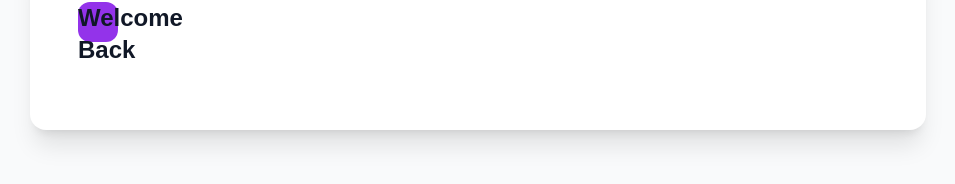
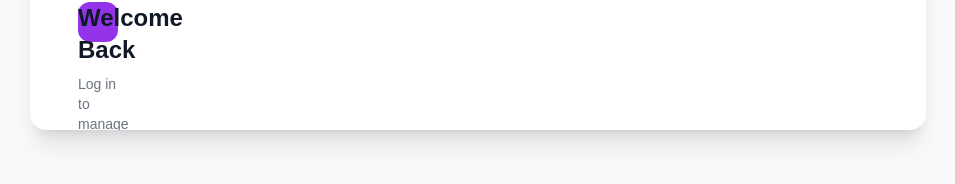
Before and after one commit to Abusadiq006/bridge-pay-dashboard, a React (Vite) app: page /login in a window 1280 px wide. Shown: the part 358-542 px from the top of the page, without its empty margins (162-1117 px from the left). Built offline with nearby package versions, Linux system fonts and the light colour scheme; a web font is replaced by a local one.

Commit message:
initiating p

```diff
--- a/src/pages/Login.jsx
+++ b/src/pages/Login.jsx
@@ -23,6 +23,7 @@ const Login = () => {
                     <div className="mb-10">
                         <div className="w-10 h-10 bg-purple-600 rounded-xl mb-4">
                             <h2 className="text-2xl font-bold text-gray-900">Welcome Back</h2>
+                            <p className="text-gray-500 mt-2 text-sm">Log in to manage your BridgePay dashboard.</p>
                         </div>
                     </div>
                 </div>
```
